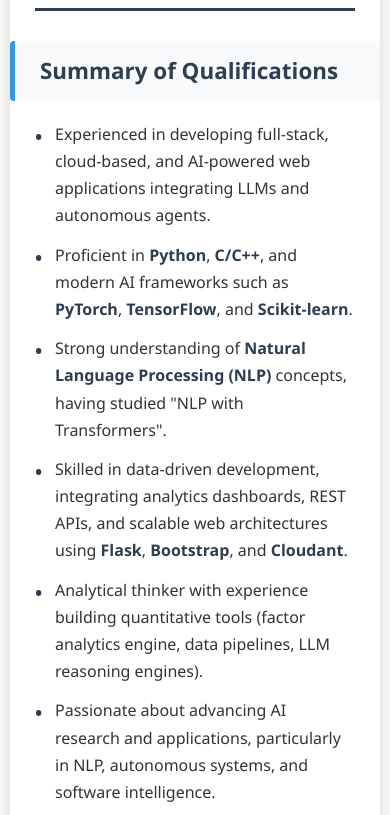
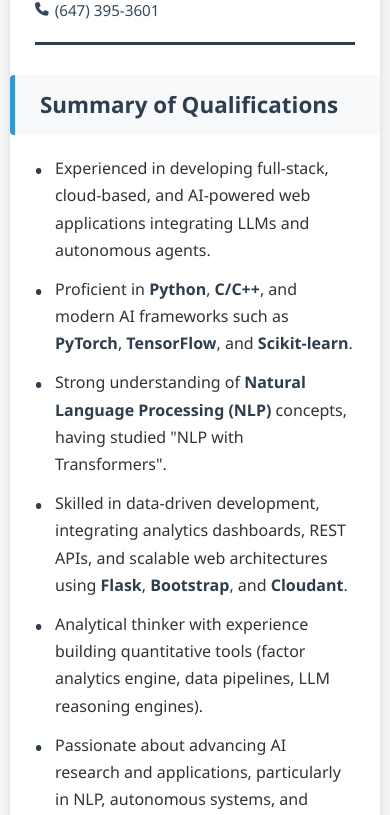
Before and after one commit to CesarAugusto00/EasyResume, a plain HTML site: page index.html in a window 390 px wide. Shown: the part 223-1038 px from the top of the page. Drawn offline with Linux system fonts and the light colour scheme.

Commit message:
Added phone number

```diff
--- a/index.html
+++ b/index.html
@@ -18,6 +18,9 @@
                 </a>
                 <a href="https://ca.linkedin.com/in/cesar-augusto-vargas-santini-8679ab212" target="_blank" class="contact-link">
                     <i class="fab fa-linkedin"></i> LinkedIn
+                </a>
+                <a href="tel:+14165551234" class="contact-link">
+                    <i class="fas fa-phone"></i> (647) 395‑3601
                 </a>
             </div>
         </header>
```
